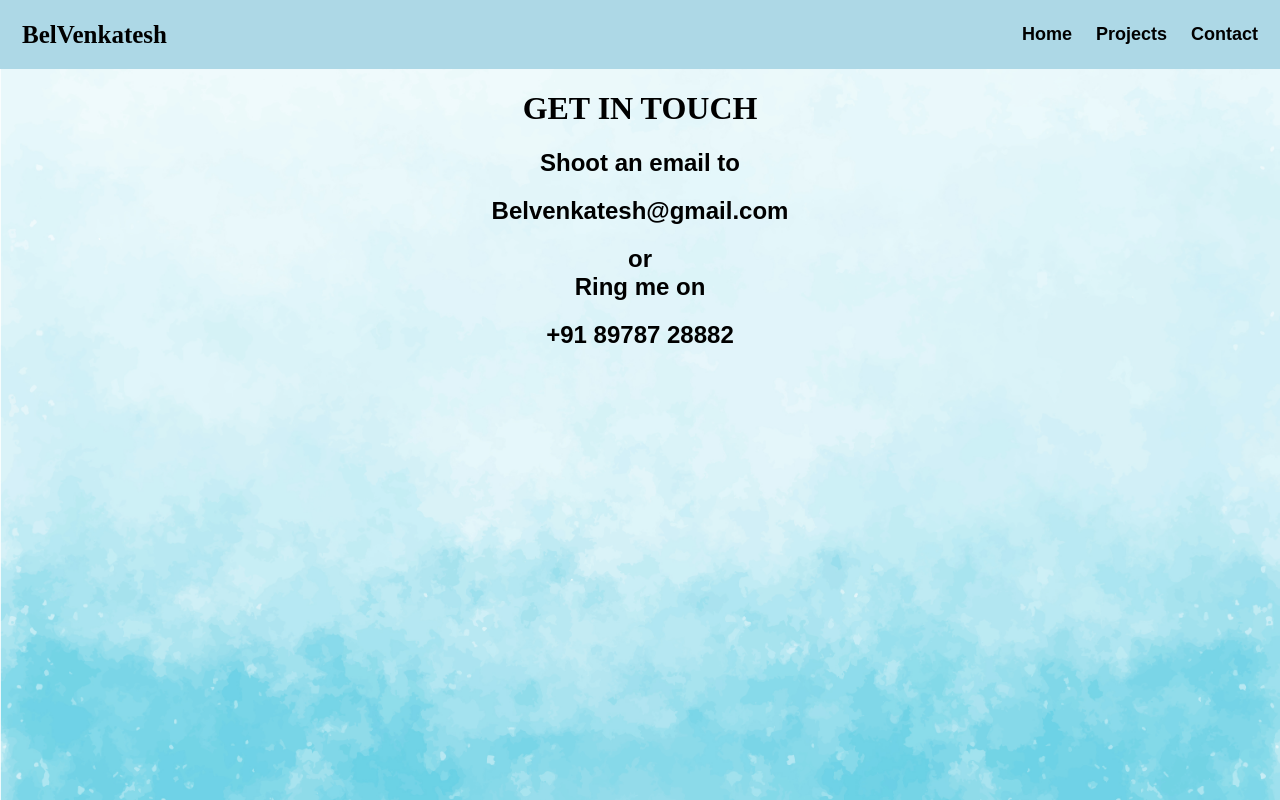
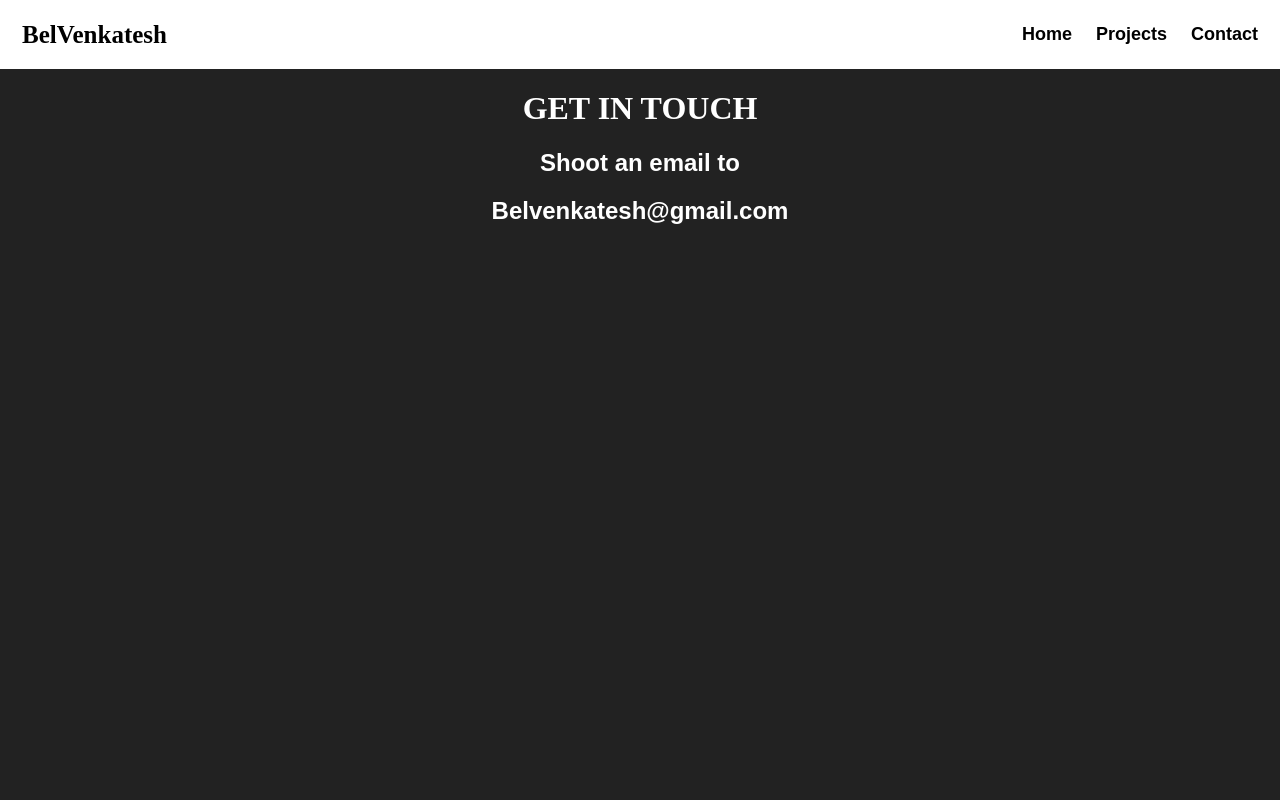
Before and after one commit to belvenkat/website, a plain HTML site: page contact.html in a window 1280 px wide. Drawn offline with Linux system fonts and the light colour scheme.

Commit message:
updated contact page

```diff
--- a/contact.html
+++ b/contact.html
@@ -12,7 +12,7 @@
 
             .header {
                 overflow: hidden;
-                background-color: lightblue;
+                background-color:white;
                 padding: 10px 10px;
             }
 
@@ -39,7 +39,8 @@
                 background-color: #00a3c7
             }
             .details{
-                text-align: center
+                text-align: center;
+                color: white;
             }
             @media screen and (max-width: 500px) {
                 .header a {
@@ -53,7 +54,7 @@
             }
         </style>
     </head>
-    <body style="background-image: url(https://raw.githubusercontent.com/belvenkat/website/master/Background.jpg);background-size:cover;height: 100vh">
+    <body style="background-color:#222222;">
         <div class="header">
             <a class="logo" href="./home.html">BelVenkatesh</a>
             <div class="header-right">
@@ -62,10 +63,8 @@
                 <a href="./contact.html" class="menu__item"><b>Contact</b></a>
             </div>
         </div>
-        <h1 style="text-align: center;font-family:serif">GET IN TOUCH</h1>
+        <h1 style="text-align: center;font-family:serif;color: white;">GET IN TOUCH</h1>
         <h2 class="details">Shoot an email to</h2>
         <h2 class="details">Belvenkatesh@gmail.com</h2>
-        <h2 class="details">or <br>Ring me on</h2>
-        <h2 class="details">+91 89787 28882</h2>
     </body>
 </html>
```
